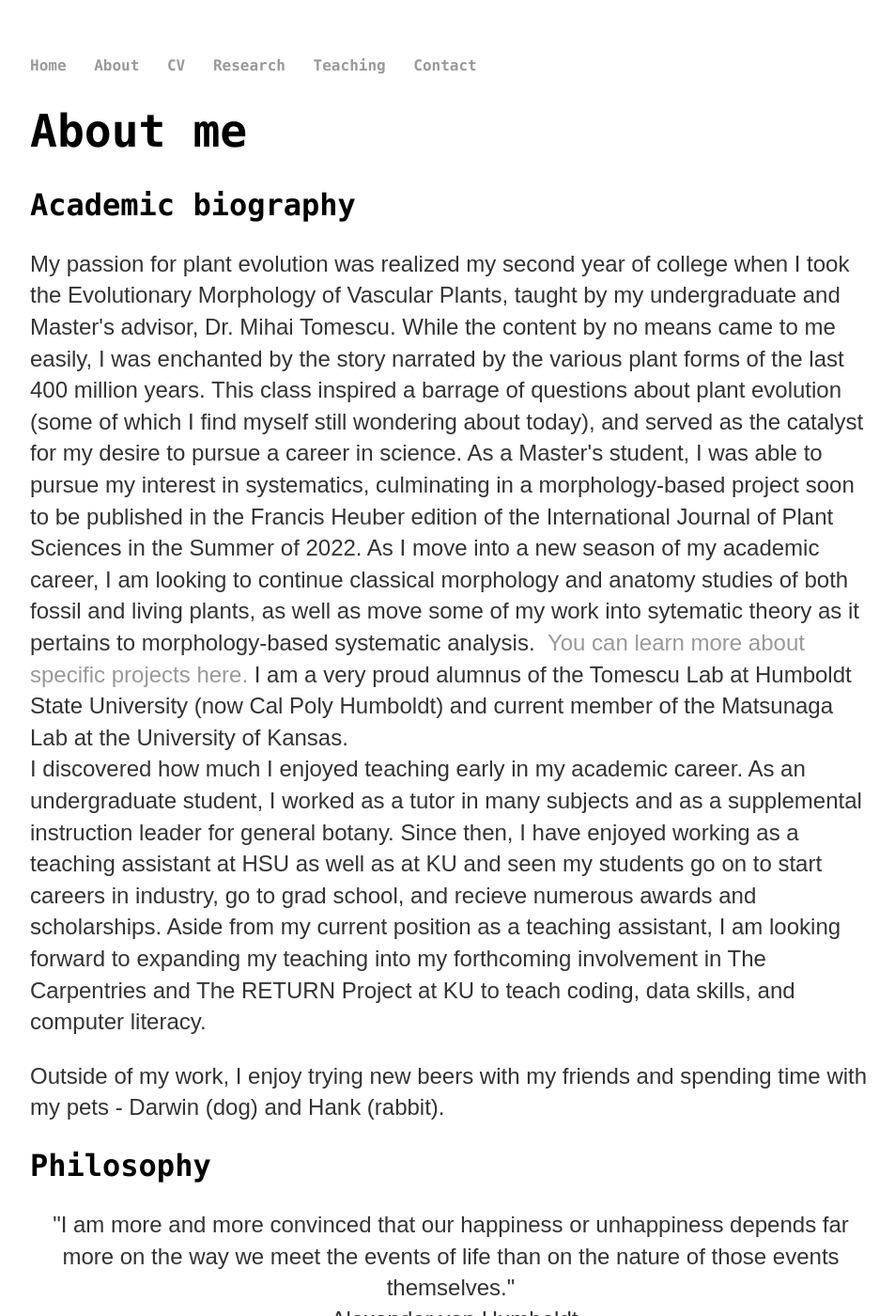
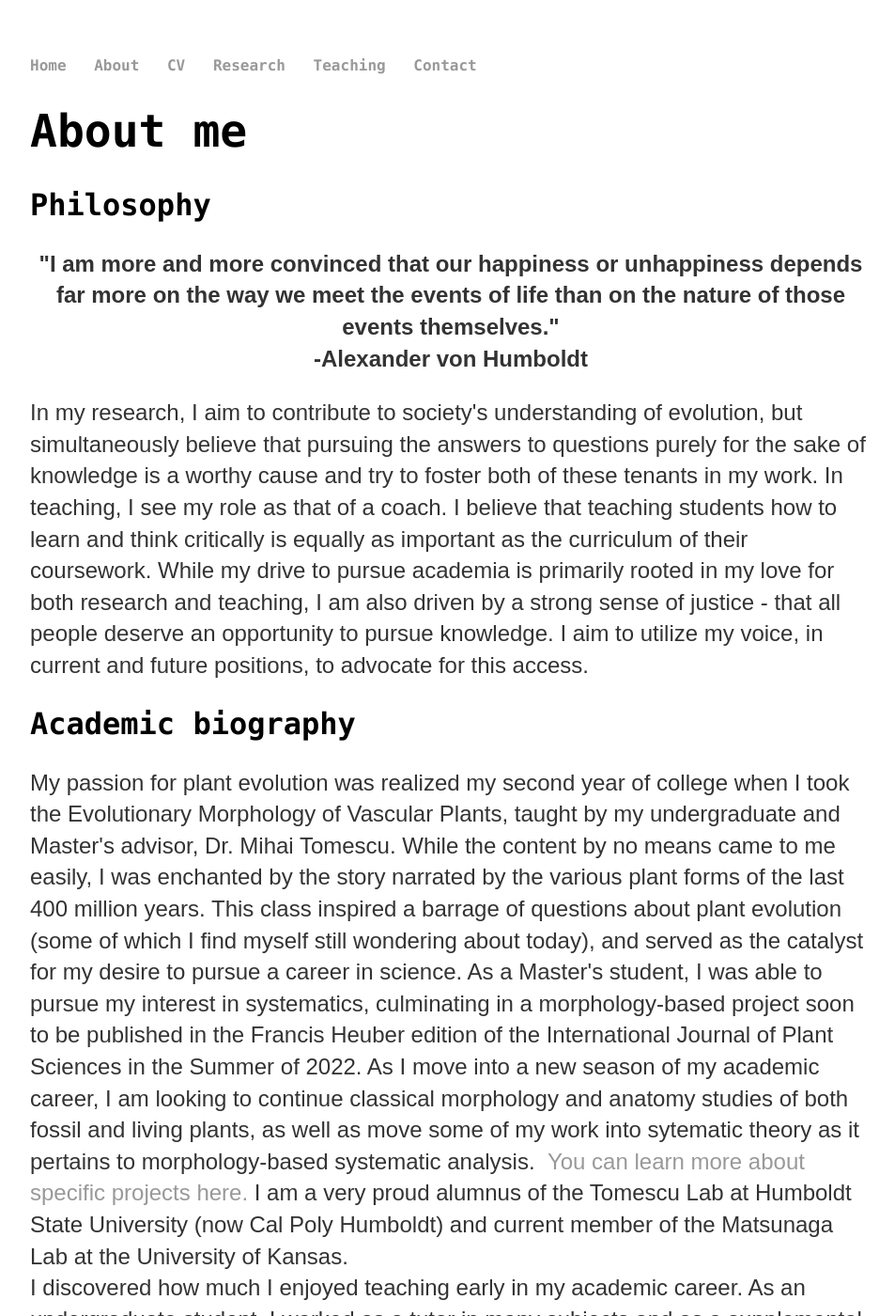
Before and after one commit to megannibbs/megannibbelink.github.io, a Jekyll site: the page built from about/index.html, in a window 1280 px wide and 1400 px high. Shown: the whole window at 94% size, without its empty margins (160-1113 px from the left). Built offline with Jekyll 4.4.1, drawn with Linux system fonts in a browser that asks for light colours; some of the changed text lies outside the part shown.

Commit message:
Update index.html

```diff
--- a/about/index.html
+++ b/about/index.html
@@ -4,6 +4,12 @@ title: Meg Nibbelink | About
 ---
 <div class="blurb">
 	<h1>About me</h1>
+	<h2>Philosophy</h2>
+	<div align="center"><p><strong>"I am more and more convinced that our happiness or unhappiness depends far more on the way we meet the events of life than on the nature of those events themselves."</br>
+	-Alexander von Humboldt</strong></p></div>
+	<p>In my research, I aim to contribute to society's understanding of evolution, but simultaneously believe that pursuing the answers to questions purely for the sake of knowledge is a worthy cause and try to foster both of these tenants in my work.
+		In teaching, I see my role as that of a coach. I believe that teaching students how to learn and think critically is equally as important as the curriculum of their coursework. While my drive to pursue academia is primarily rooted in my love for both research and teaching, I am also driven by a strong sense of justice -
+		that all people deserve an opportunity to pursue knowledge. I aim to utilize my voice, in current and future positions, to advocate for this access. </p>
 	<h2>Academic biography</h2>
 	<p>My passion for plant evolution was realized my second year of college when I took the Evolutionary Morphology of Vascular Plants, taught by my undergraduate and
 		Master's advisor, Dr. Mihai Tomescu. While the content by no means came to me easily, I was enchanted by the story narrated by the various plant forms
@@ -16,13 +22,6 @@ title: Meg Nibbelink | About
 		Since then, I have enjoyed working as a teaching assistant at HSU as well as at KU and seen my students go on to start careers in industry, go to grad school, and recieve numerous awards and scholarships. Aside from my current position as a teaching assistant, I am looking forward to expanding my teaching into my forthcoming involvement in The Carpentries and The RETURN Project at KU
 		to teach coding, data skills, and computer literacy.</p>
 	<p>Outside of my work, I enjoy trying new beers with my friends and spending time with my pets - Darwin (dog) and Hank (rabbit).</p>
-	<h2>Philosophy</h2>
-	<div align="center"><p>"I am more and more convinced that our happiness or unhappiness depends far more on the way we meet the events of life than on the nature of those events themselves."</br>
-	-Alexander von Humboldt</p></div>
-	<p>In my research, I aim to contribute to society's understanding of evolution, but simultaneously believe that pursuing the answers to questions purely for the sake of knowledge is a worthy cause and try to foster both of these tenants in my work.
-		In teaching, I see my role as that of a coach. I believe that teaching students how to learn and think critically is equally as important as the curriculum of their coursework. While my drive to pursue academia is primarily rooted in my love for both research and teaching, I am also driven by a strong sense of justice -
-		that all people deserve an opportunity to pursue knowledge. I aim to utilize my voice, in current and future positions, to advocate for this access. </p>
-
 	<div class="row" style="padding 0px 0px 40px 0px">
 		<h2>Some of my favorite TED talks</h2>
         		<div style="padding 40px" class="column" align="left" width="600px">
```
